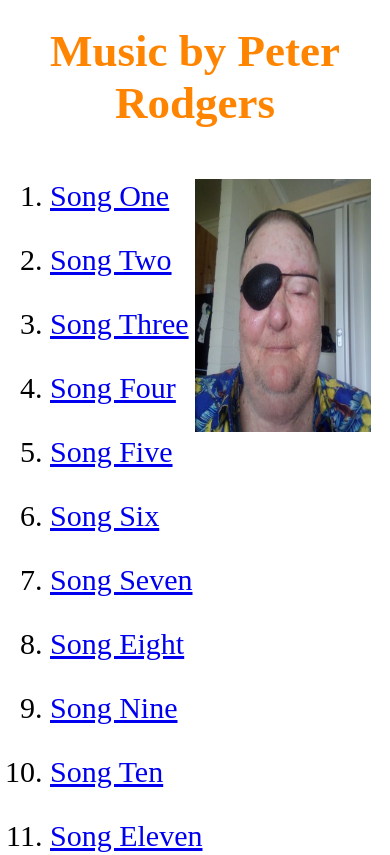
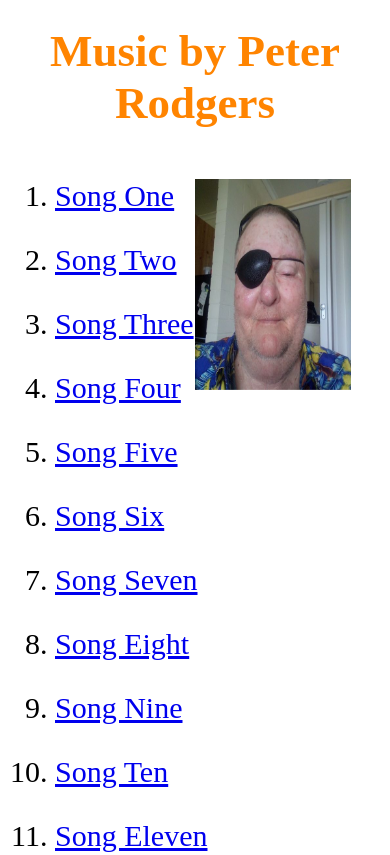
Before and after one commit to Colin-Pace/Music-by-Peter-Rodgers, a plain HTML site: page index.html in a window 390 px wide. Shown: the top 855 px of the page. Drawn offline with Linux system fonts and the light colour scheme.

Commit message:
responsive changes updated after checking on phone

```diff
--- a/style.css
+++ b/style.css
@@ -32,12 +32,12 @@ li {
 
 @media screen and (max-width: 600px) {
   img {
-    height: 30%;
-    width: 45%;
+    height: 25%;
+    width: 40%;
     margin-left: 50%;
   }
 
   li {
-    margin-left: 10px;
+    margin-left: 15px;
   }
 }
```
